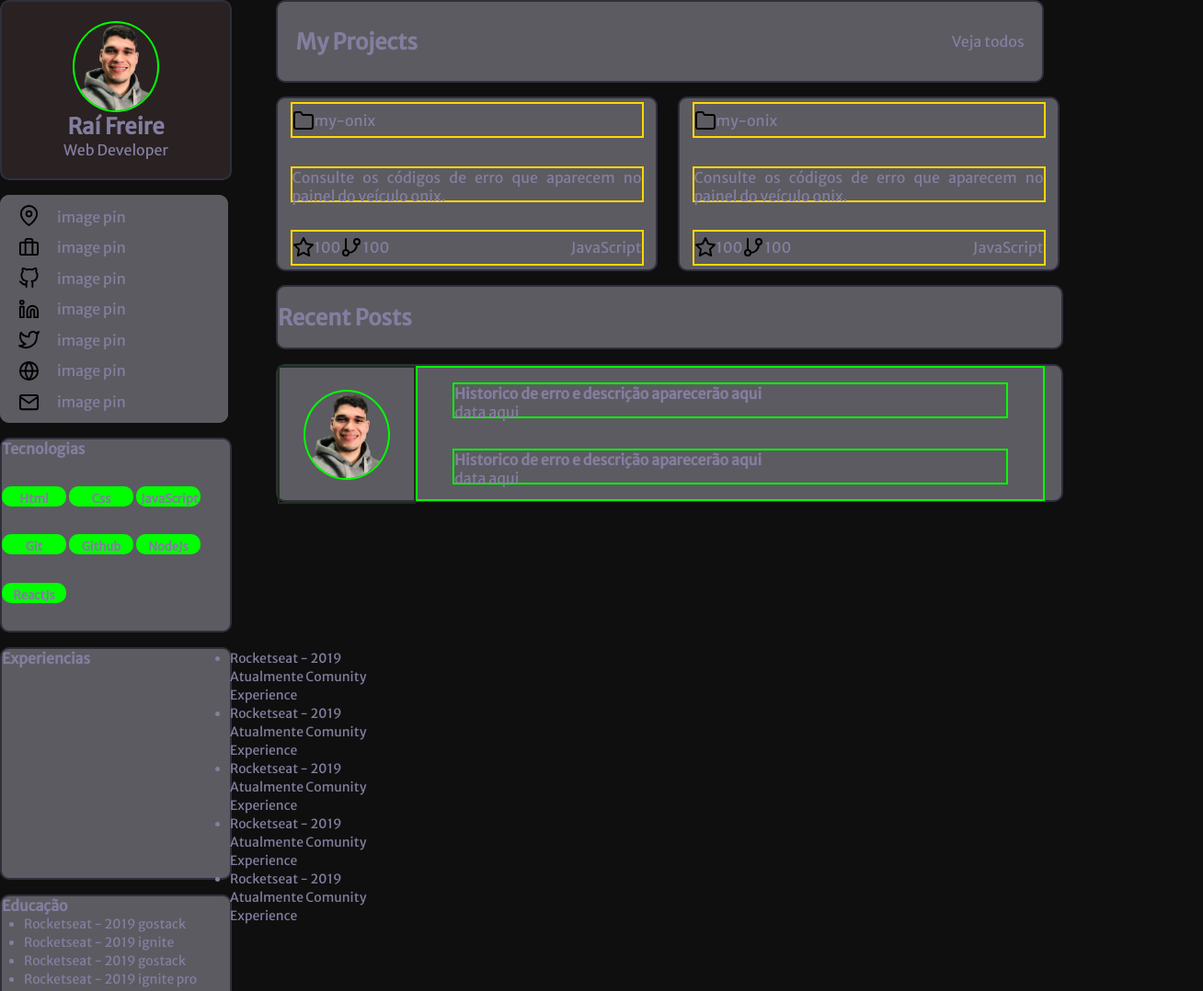
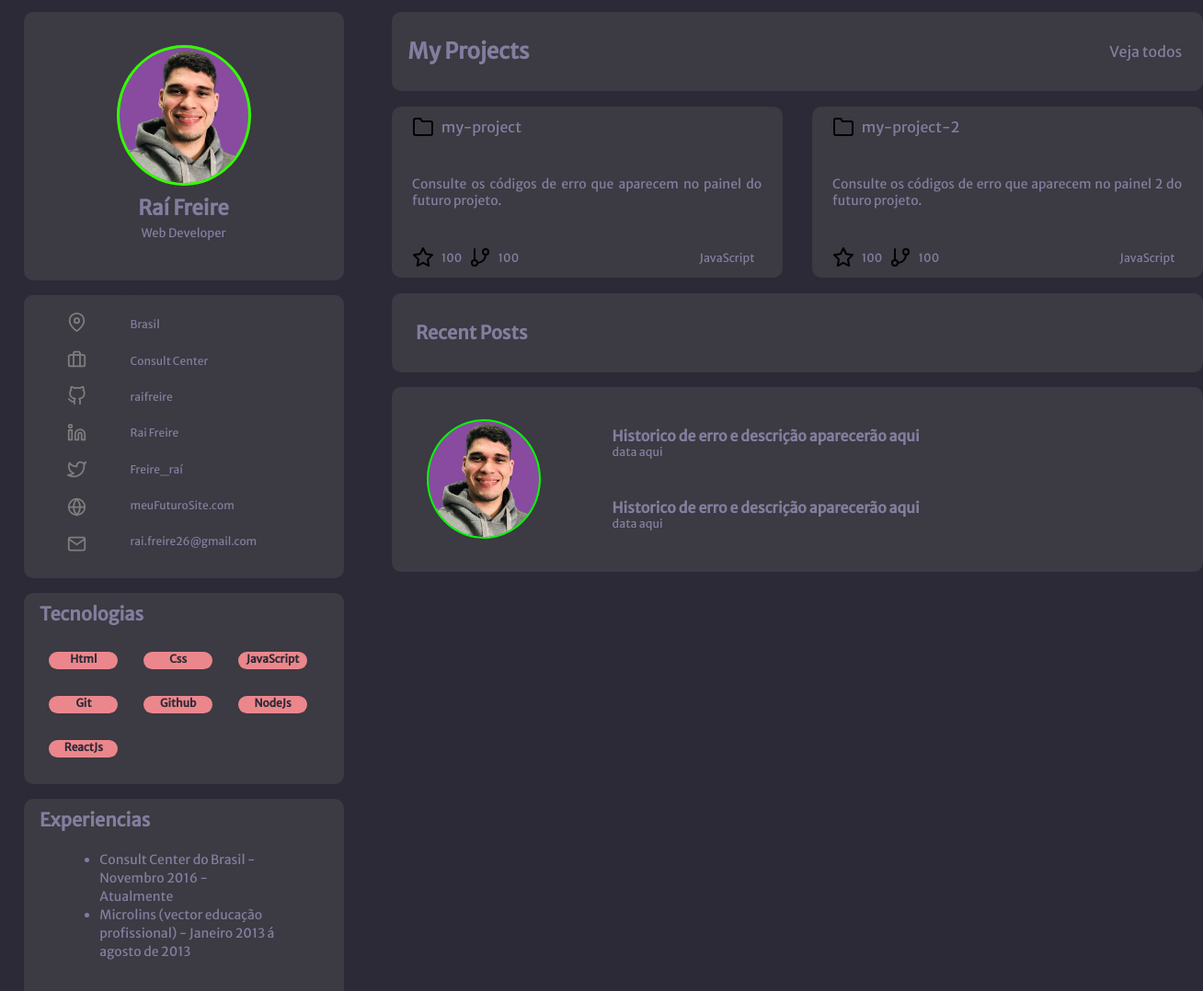
Before and after one commit to raifreire/Portfolio, a plain HTML site: page index.html in a window 1280 px wide. Shown: the top 1078 px of the page at 92% size, 1308 px wide, since content can reach past the window. Drawn offline with Linux system fonts and the light colour scheme.

Commit message:
finalização1

```diff
--- a/assets/css/style.css
+++ b/assets/css/style.css
@@ -4,14 +4,16 @@
     padding: 0;
 }
 body{
-    background-color: #0f0f0f;
+    background-color: #2c2a36;
     color: #837e9f;
     font-family: "Merriweather Sans";
     display: grid;
     grid-template-areas:
     "aside main";
     grid-template-rows: 1fr;
-    grid-template-columns: 300px 1fr;
+    grid-template-columns: 400px 1fr;
+    margin-left: 2%;
+    margin-top: 1%;
 }
 .container{
     grid-area: main;
@@ -20,26 +22,32 @@ body{
     border-radius: 10px;
 }
 #profile{
-    border: solid 2px #302f3d;
-    width: 248px;
-    height: 192px;
-    background-color: #292122;
+    width: 348px;
+    height: 292px;
+    background-color: #3c3a42;
     display: flex;
     flex-direction: column;
     align-items: center;
     justify-content: center;
+    font-size: 15px;
+
 }
 #profile img{
-    width: 90px;
-    margin: 0;
-    border: 2.5px solid #00ff00;
+    width: 140px;
+    margin-bottom: 3%;
+    border: 3px solid #33ff00;
+    background: #884ba0;
     border-radius: 50%;
+}
+#profile p{
+    font-size: 13px;
+    line-height: 28px;
 }
 .containerLinks{
     border-radius: 10px;
-    width: 248px;
-    height: 248px;
-    background-color: #5c5b61;
+    width: 348px;
+    height: 308px;
+    background-color: #3c3a42;
     display: flex;
 }
 #links{
@@ -47,77 +55,90 @@ body{
     justify-content: space-evenly;
     align-items: center;
     flex: 1;
-    height: 248px;
+    height: 300px;
 }
 #linkDescryption{
     flex-direction: column;
     justify-content: space-evenly;
-    flex: 3;
-    height: 248px;
+    flex: 2;
+    height: 300px;
+    font-weight: 300;
+    font-size: 12px;
 }
 #links img{
     display: flex;
-    width: 23px;
+    width: 21px;
+    filter: contrast(0.01);
 }
 #technologies{
-    border: solid 2px #302f3d;
-    width: 248px;
+    width: 348px;
     height: 208px;
-    background-color: #5c5b61;
+    background-color: #3c3a42;
     display: flex;
     flex-wrap: wrap;
+
 }
 #technologies p{
-    border: solid 5px #00ff00;
-    background: local #00ff00;
-    height: 12px;
-    width: 60px;
-    margin-right: 3px;
+    background: local #eb878c;
+    height: 19px;
+    width: 75px;
+    margin-left: 8%;
     border-radius: 10px;
-    font-size: 13px;
+    font-size: 12px;
+    color: #2c2a36;
     text-align: center;
-    font-weight: 1000;
+    font-weight: 800;
+    flex-wrap: wrap;
 }
 #technologies h4{
-    width: 248px;
+    width: 348px;
+    margin-left: 5%;
+    margin-top: 3%;
+    font-size: 20px;
 }
 #experiences{
-    border: solid 2px #302f3d;
-    width: 248px;
-    height: 249px;
-    background-color: #5c5b61;
+    width: 348px;
+    height: 349px;
+    background-color: #3c3a42;
     display: flex;
     flex-direction: column;
     align-items: center;
     flex-wrap: wrap;
 }
 #experiences h4{
-    width: 248px;
+    width: 348px;
+    margin-left: 5%;
+    margin-top: 3%;
+    margin-bottom: 6%;
+    font-size: 20px;
 }
-#experiences ul li{
+#experiences ul{
     width: 200px;
     font-size: 14px;
     line-height: 20px;
 }
 #education{
-    border: solid 2px #302f3d;
-    width: 248px;
-    height: 252px;
-    background-color: #5c5b61;
+    width: 348px;
+    height: 352px;
+    background-color: #3c3a42;
     display: flex;
     flex-direction: column;
     align-items: center;
     flex-wrap: wrap;
 }
 #education h4{
-    width: 248px;
+    width: 348px;
+    margin-left: 5%;
+    margin-top: 3%;
+    margin-bottom: 6%;
+    font-size: 20px;
 }
 #education ul li{
     width: 200px;
     font-size: 14px;
     line-height: 20px;
 }
-  /*Estilização do Main*/
+  /* ****Estilização do Main***** */
 .containerMain{
     grid-area: aside;
     border-style: none;
@@ -126,18 +147,20 @@ body{
     padding: 0;
 }
 #myProjects{
-    border: solid 2px #302f3d;
-    width: 792px;
+    width: 882px;
     height: 86px;
-    background-color: #5c5b61;
+    background-color: #3c3a42;
+}
+#elemnentsMyProject{
+    width: 842px;
+    height: 86px;
     display: flex;
     justify-content: space-between;
     align-items: center;
-    padding-left: 2%;
-    padding-right: 2%;
+    margin-left: 2%;
 }
 .containerProject{
-    width: 852px;
+    width: 882px;
     height: 188px;
     display: flex;
     flex-direction: row;
@@ -145,17 +168,15 @@ body{
     align-items: center;
 }
 #project-1{
-    border: solid 2px #302f3d;
     border-radius: 10px;
-    width: 411px;
+    width: 425px;
     height: 186px;
     margin: 0;
-    background-color: #5c5b61;
+    background-color: #3c3a42;
     display: flex;
     flex-direction: column;
 }
 #topProject-1{
-    border: solid 2px gold;
     width: 380px;
     height: 35px;
     margin-top: 1%;
@@ -163,16 +184,17 @@ body{
     flex-direction: row;
     justify-content: flex-start;
     align-items: center;
+}#topProject-1 p{
+    margin-left: 2%;
 }
 #centerProject-1{
-    border: solid 2px gold;
     width: 380px;
     height: 35px;
     align-items: center;
     text-align: justify;
+    font-size: 14px;
 }
 #bottomProject-1{
-    border: solid 2px gold;
     width: 380px;
     height: 35px;
     margin-bottom: 1%;
@@ -182,6 +204,11 @@ body{
     justify-content: flex-start;
     align-items: center;
 }
+#bottomProject-1 p{
+    margin-left: 2%;
+    margin-right: 2%;
+    font-size: 12.5px;
+}
 .bottomProjectJavascript{
     width: 380px;
     display: flex;
@@ -189,16 +216,14 @@ body{
     justify-content: flex-end;
 }
 #project-2{
-    border: solid 2px #302f3d;
     border-radius: 10px;
-    width: 411px;
+    width: 425px;
     height: 186px;
     display: flex;
     flex-direction: column;
-    background-color: #5c5b61;
+    background-color: #3c3a42;
 }
 #topProject-2{
-    border: solid 2px gold;
     width: 380px;
     height: 35px;
     margin-top: 1%;
@@ -207,15 +232,17 @@ body{
     justify-content: flex-start;
     align-items: center;
 }
+#topProject-2 p{
+    margin-left: 2%;
+}
 #centerProject-2{
-    border: solid 2px gold;
     width: 380px;
     height: 35px;
     align-items: center;
     text-align: justify;
+    font-size: 14px;
 }
 #bottomProject-2{
-    border: solid 2px gold;
     width: 380px;
     height: 35px;
     margin-bottom: 1%;
@@ -225,27 +252,33 @@ body{
     justify-content: flex-start;
     align-items: center;
 }
+#bottomProject-2 p{
+    margin-left: 2%;
+    margin-right: 2%;
+    font-size: 12.5px;
+}
 #recentPosts{
-    border: solid 2px #302f3d;
-    width: 852px;
-    height: 66px;
-    background-color: #5c5b61;
+    width: 882px;
+    height: 86px;
+    background-color: #3c3a42;
     display: flex;
     flex-direction: row;
     align-items: center;
 }
+#recentPosts h2{
+    margin-left: 3%;
+    font-size: 20px;
+}
 #posts{
-    border: solid 2px #302f3d;
-    width: 852px;
-    height: 146px;
-    background-color: #5c5b61;
+    width: 882px;
+    height: 201px;
+    background-color: #3c3a42;
     display: flex;
     flex-direction: row;
 }
 #photoPerfilPosts{
-    border: solid 2px #1d301d;
-    width: 146px;
-    height: 146px;
+    width: 200px;
+    height: 200px;
     display: flex;
     flex-direction: column;
     align-items: center;
@@ -254,24 +287,30 @@ body{
 #photoPerfilPosts img{
     border: solid 2.5px #00ff00;
     border-radius: 50%;
-    width: 90px;
+    width: 120px;
+    background: #884ba0;
 }
 #elemnetsPosts{
-    border: solid 2px #00ff00;
     width: 680px;
-    height: 143px;
+    height: 200px;
     display: flex;
     flex-direction: column;
     align-items: center;
-    justify-content: space-around;
+    justify-content: space-evenly;
 }
 #elementPosts-1{
-    border: solid 2px #00ff00;
     width: 600px;
     height: 35px;
+    font-size: 16px;
+}
+#elementPosts-1 p{
+    font-size: 12.5px;
 }
 #elementPosts-2{
-    border: solid 2px #00ff00;
     width: 600px;
     height: 35px;
+    font-size: 16px;
 }
+#elementPosts-2 p{
+    font-size: 12.5px;
+}
--- a/index.html
+++ b/index.html
@@ -31,13 +31,13 @@
                     <img src="assets/img/mail.svg" alt="mail image">
                 </div>
                 <div class="containerLinks" id="linkDescryption">
-                    <p>image pin</p>
-                    <p>image pin</p>
-                    <p>image pin</p>
-                    <p>image pin</p>
-                    <p>image pin</p>
-                    <p>image pin</p>
-                    <p>image pin</p>
+                    <p>Brasil</p>
+                    <p>Consult Center</p>
+                    <p>raifreire</p>
+                    <p>Rai Freire</p>
+                    <p>Freire_raí</p>
+                    <p>meuFuturoSite.com</p>
+                    <p>rai.freire26@gmail.com</p>
                 </div>
             </div>
 
@@ -55,21 +55,19 @@
             <div class="container" id="experiences">
                 <h4>Experiencias</h4>
                     <ul>
-                        <li>Rocketseat - 2019 Atualmente Comunity Experience</li>
-                        <li>Rocketseat - 2019 Atualmente Comunity Experience</li>
-                        <li>Rocketseat - 2019 Atualmente Comunity Experience</li>
-                        <li>Rocketseat - 2019 Atualmente Comunity Experience</li>
-                        <li>Rocketseat - 2019 Atualmente Comunity Experience</li>
+                        <li>Consult Center do Brasil - Novembro 2016 - Atualmente </li>
+                        <li>Microlins (vector educação profissional) - Janeiro 2013 á agosto de 2013 </li>
+
                     </ul>
             </div>
 
             <div class="container" id="education">
                     <h4>Educação</h4>
                     <ul>
-                        <li>Rocketseat - 2019 gostack</li>
-                        <li>Rocketseat - 2019 ignite</li>
-                        <li>Rocketseat - 2019 gostack</li>
-                        <li>Rocketseat - 2019 ignite pro</li>
+                        <li>Rocketseat - 2021 Discover (Guia Estelar HTML)</li>
+                        <li>Rocketseat - 2021 Discover (Guia Estelar CSS)</li>
+                        <li>Digital Innovation One - 2021 ( Bootcamp MRV fullstack Developer)</li>
+                        <li>Graduação em Sistemas de Informação - Uninassau concluído em 2016</li>
                     </ul>
             </div>
         </div>
@@ -78,8 +76,10 @@
     <main>
         <div class="containerMain">
             <div class="containerMain" id="myProjects">
-                <h2>My Projects</h2>
-                <p>Veja todos</p>
+                <div id="elemnentsMyProject">
+                    <h2>My Projects</h2>
+                    <p>Veja todos</p>
+                </div>
             </div>
 
             <div class="containerMain containerProject"  >
@@ -87,10 +87,10 @@
                 <div class="containerProject " id="project-1">
                     <div id="topProject-1">
                         <img src="assets/img/folder.svg" alt="folder image">
-                        <p>my-onix</p>
+                        <p>my-project</p>
                     </div>
                     <div id="centerProject-1">
-                        <p>Consulte os códigos de erro que aparecem no painel do veículo onix.</p>
+                        <p>Consulte os códigos de erro que aparecem no painel do futuro projeto.</p>
                     </div>
                     <div id="bottomProject-1">
                         <img src="assets/img/star.svg" alt="star image"> <p>100</p>
@@ -102,10 +102,10 @@
                 <div class="containerProject" id="project-2">
                     <div id="topProject-2">
                         <img src="assets/img/folder.svg" alt="folder image">
-                        <p>my-onix</p>
+                        <p>my-project-2</p>
                     </div>
                     <div id="centerProject-2">
-                        <p>Consulte os códigos de erro que aparecem no painel do veículo onix.</p>
+                        <p>Consulte os códigos de erro que aparecem no painel 2 do futuro projeto.</p>
                     </div>
                     <div id="bottomProject-2">
                         <img src="assets/img/star.svg" alt="star image"> <p>100</p>
```
